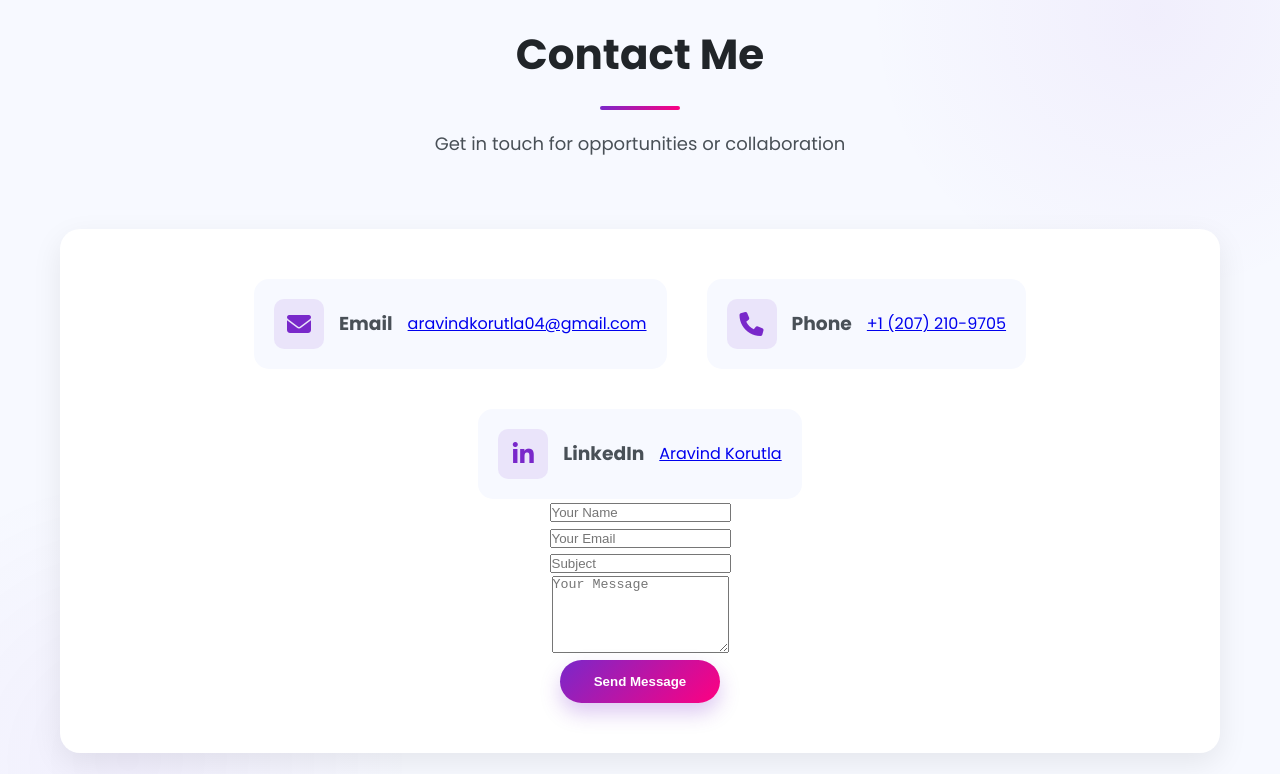
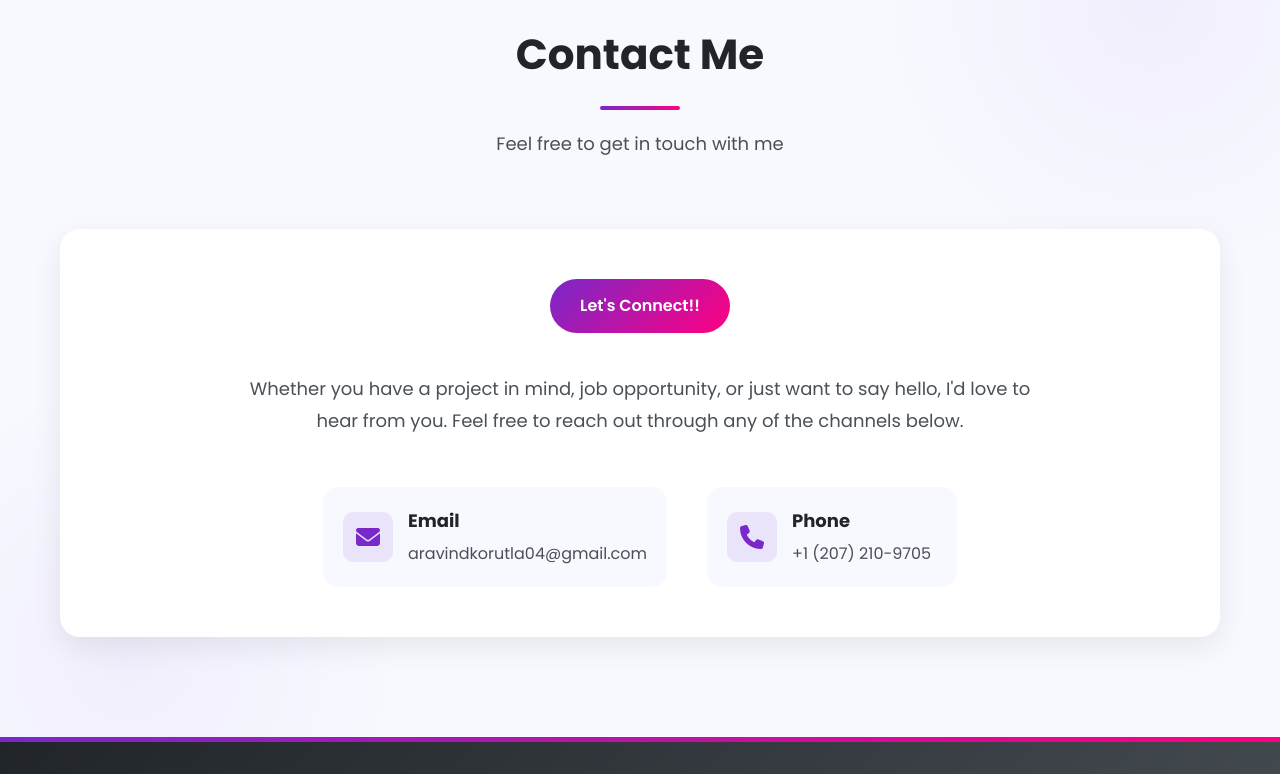
Before and after one commit to korutlaaravind/Aravind-portfolio, a plain HTML site: page index.html in a window 1280 px wide. Shown: the part 7460-8234 px from the top of the page. Drawn offline with nearby package versions, Linux system fonts and the light colour scheme.

Commit message:
Update index.html

```diff
--- a/index.html
+++ b/index.html
@@ -374,42 +374,35 @@
         <div class="container">
             <div class="section-title">
                 <h2>Contact Me</h2>
-                <p>Get in touch for opportunities or collaboration</p>
+                <p>Feel free to get in touch with me</p>
             </div>
             <div class="contact-container">
+                <a href="#" class="connect-btn">Let's Connect!!</a>
+
+                <p class="contact-message">
+                    Whether you have a project in mind, job opportunity, or just want to say hello, I'd love to hear from you. Feel free to reach out through any of the channels below.
+                </p>
+
                 <div class="contact-info">
                     <div class="contact-card">
-                        <i class="fas fa-envelope contact-icon"></i>
-                        <h3>Email</h3>
-                        <p><a href="mailto:aravindkorutla04@gmail.com">aravindkorutla04@gmail.com</a></p>
+                        <div class="contact-icon">
+                            <i class="fas fa-envelope"></i>
+                        </div>
+                        <div class="contact-details">
+                            <h3>Email</h3>
+                            <a href="mailto:aravindkorutla04@gmail.com">aravindkorutla04@gmail.com</a>
+                        </div>
                     </div>
+
                     <div class="contact-card">
-                        <i class="fas fa-phone contact-icon"></i>
-                        <h3>Phone</h3>
-                        <p><a href="tel:+12072109705">+1 (207) 210-9705</a></p>
+                        <div class="contact-icon">
+                            <i class="fas fa-phone"></i>
+                        </div>
+                        <div class="contact-details">
+                            <h3>Phone</h3>
+                            <a href="tel:+12072109705">+1 (207) 210-9705</a>
+                        </div>
                     </div>
-                    <div class="contact-card">
-                        <i class="fab fa-linkedin-in contact-icon"></i>
-                        <h3>LinkedIn</h3>
-                        <p><a href="https://linkedin.com/in/aravind-korutla" target="_blank">Aravind Korutla</a></p>
-                    </div>
-                </div>
-                <div class="contact-form">
-                    <form id="contactForm">
-                        <div class="form-group">
-                            <input type="text" id="name" placeholder="Your Name" required>
-                        </div>
-                        <div class="form-group">
-                            <input type="email" id="email" placeholder="Your Email" required>
-                        </div>
-                        <div class="form-group">
-                            <input type="text" id="subject" placeholder="Subject">
-                        </div>
-                        <div class="form-group">
-                            <textarea id="message" placeholder="Your Message" rows="5" required></textarea>
-                        </div>
-                        <button type="submit" class="btn">Send Message</button>
-                    </form>
                 </div>
             </div>
         </div>
```
